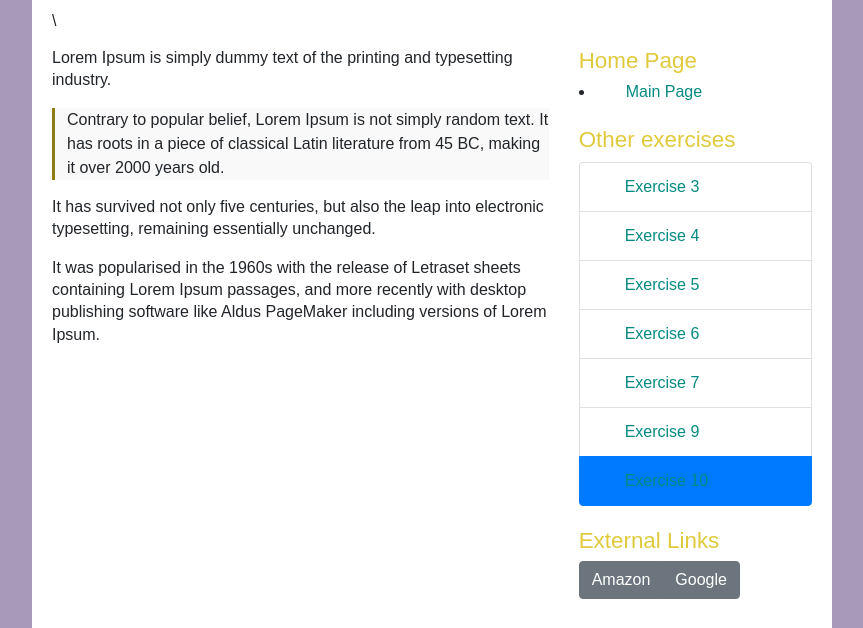
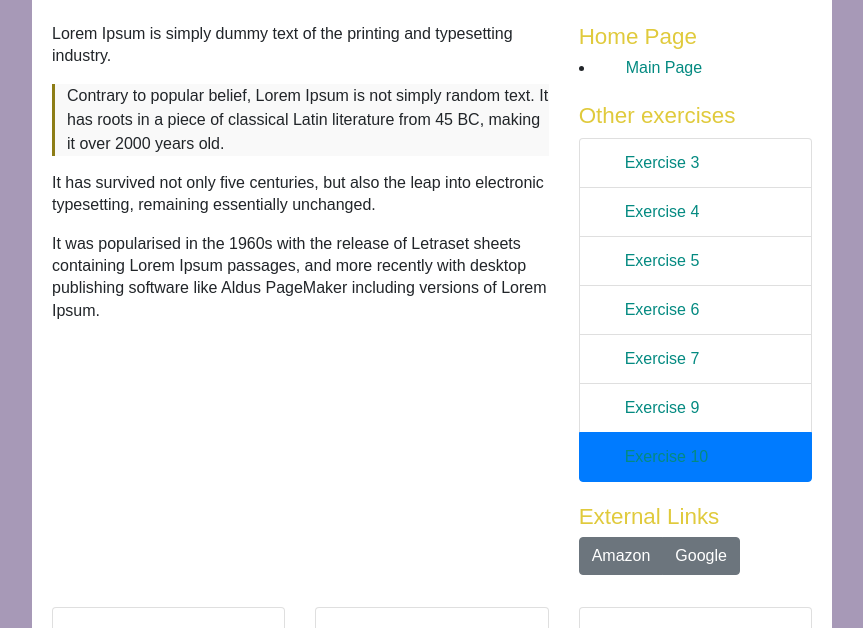
Before and after one commit to wpietrzak22/lis753-excercises, a plain HTML site: page exercises/exercise10.html in a window 1280 px wide. Shown: the part 103-731 px from the top of the page, without its empty margins (208-1071 px from the left). Drawn offline with nearby package versions, Linux system fonts and the light colour scheme.

Commit message:
removed / from ex10

```diff
--- a/exercises/exercise10.html
+++ b/exercises/exercise10.html
@@ -10,7 +10,7 @@
   <header class="wrapper">
     <h1 id="page-title">Exercise 10</h1>
   </header>
-  <main class="wrapper container">\
+  <main class="wrapper container">
     <div class="row">
       <article class="col-md-8">
         <p>Lorem Ipsum is simply dummy text of the printing and typesetting industry.</p>
```
